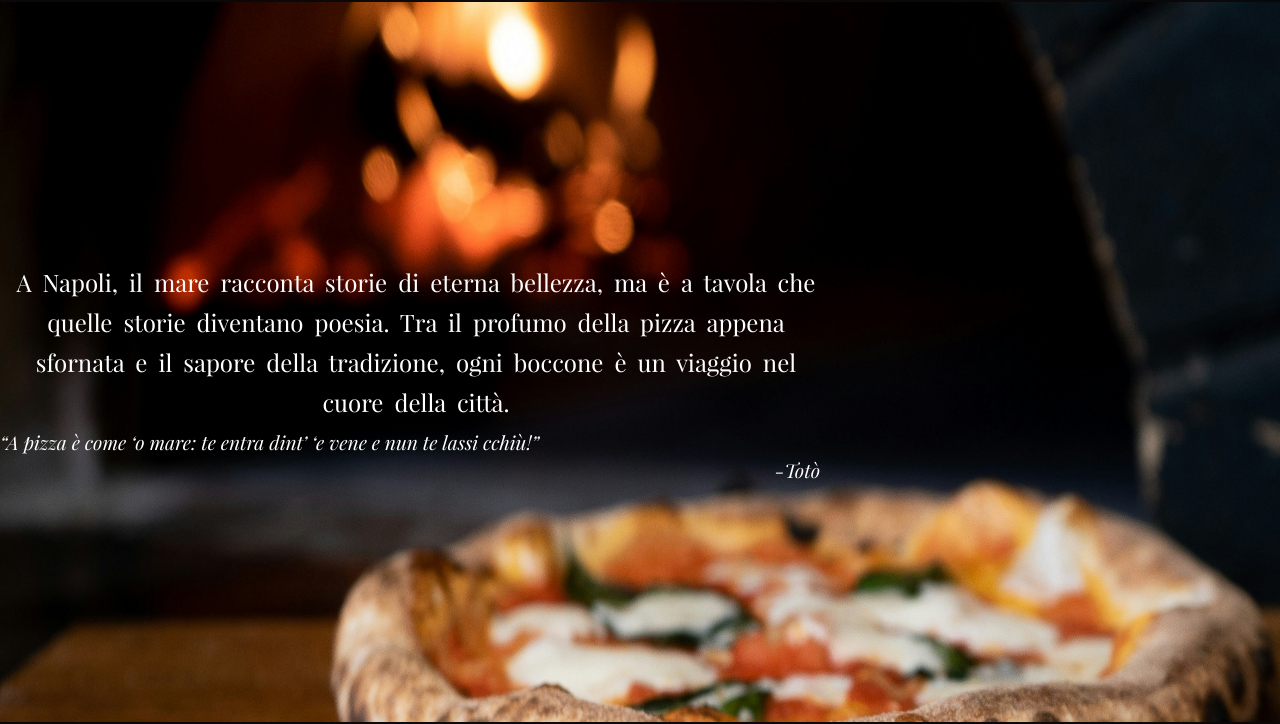
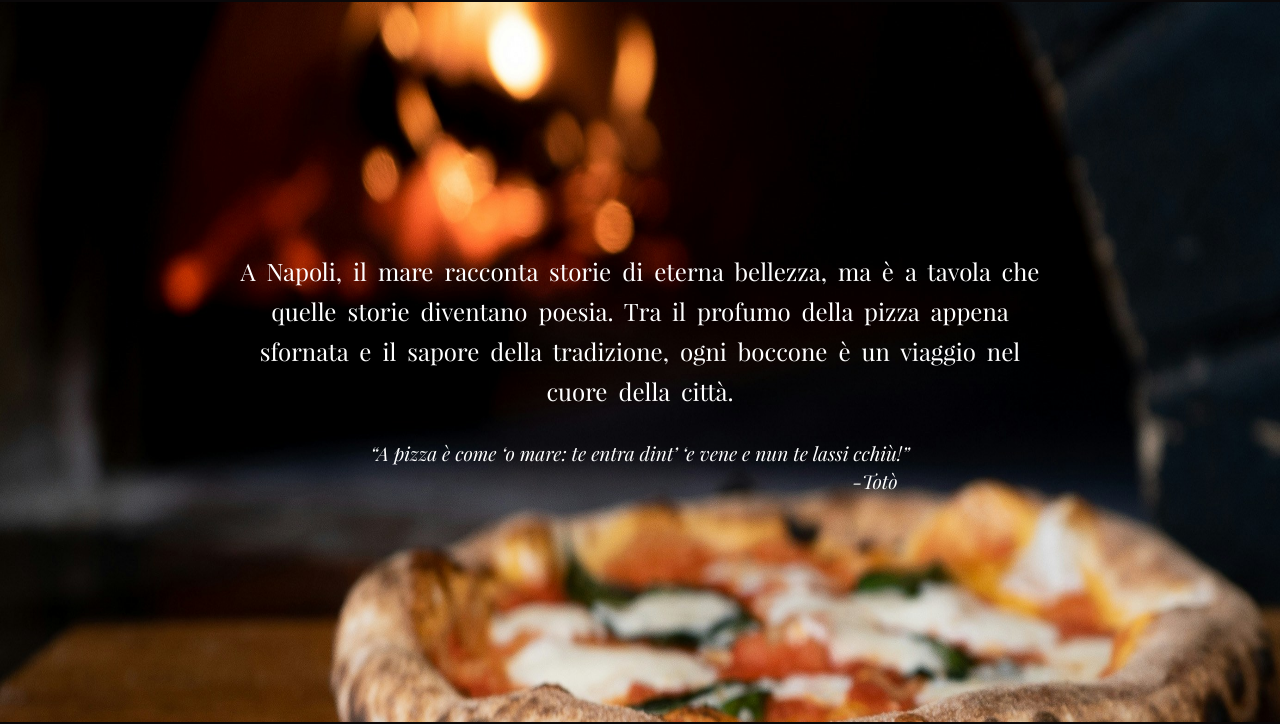
Before and after one commit to JodieFlacko/Restaurant-Page, a website built with webpack: page src/template.html in a window 1280 px wide. Shown: the part 78-802 px from the top of the page. Built offline with nearby package versions, Linux system fonts and the light colour scheme.

Commit message:
docs: change structure to improve maintanability

```diff
--- a/src/styles/styles.css
+++ b/src/styles/styles.css
@@ -202,7 +202,7 @@ h1 span:hover{
   transform: translateY(-4px);
 }
 
-.home{
+.home > div{
   width: 65vw;
   display: flex;
   flex-direction: column;
```
